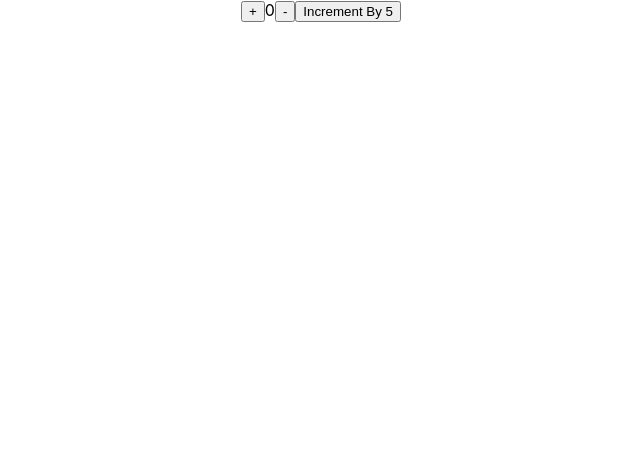
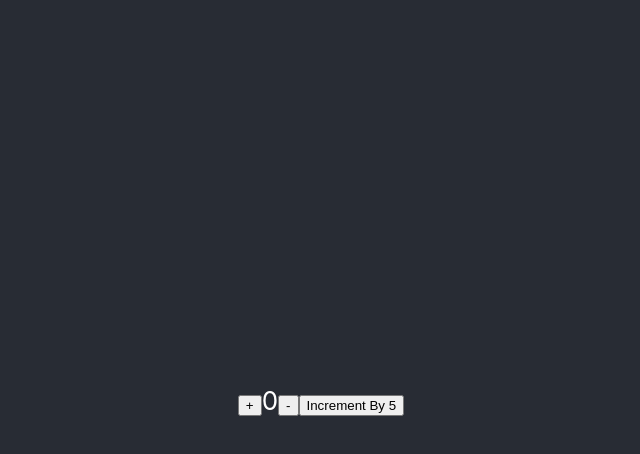
Before and after one commit to mdr-uma/react-redux-toolkit, a React (Create React App) app: page / in a window 1280 px wide. Shown: the top 454 px of the page, without its empty margins (319-959 px from the left). Built offline with nearby package versions, Linux system fonts and the light colour scheme.

Commit message:
add classname to style app

```diff
--- a/src/App.js
+++ b/src/App.js
@@ -4,7 +4,9 @@ import { Counter } from './features/counter/Counter';
 function App() {
   return (
     <div className="App">
-      <Counter />
+      <div className="App-header">
+        <Counter />
+      </div>
     </div>
   );
 }
```
